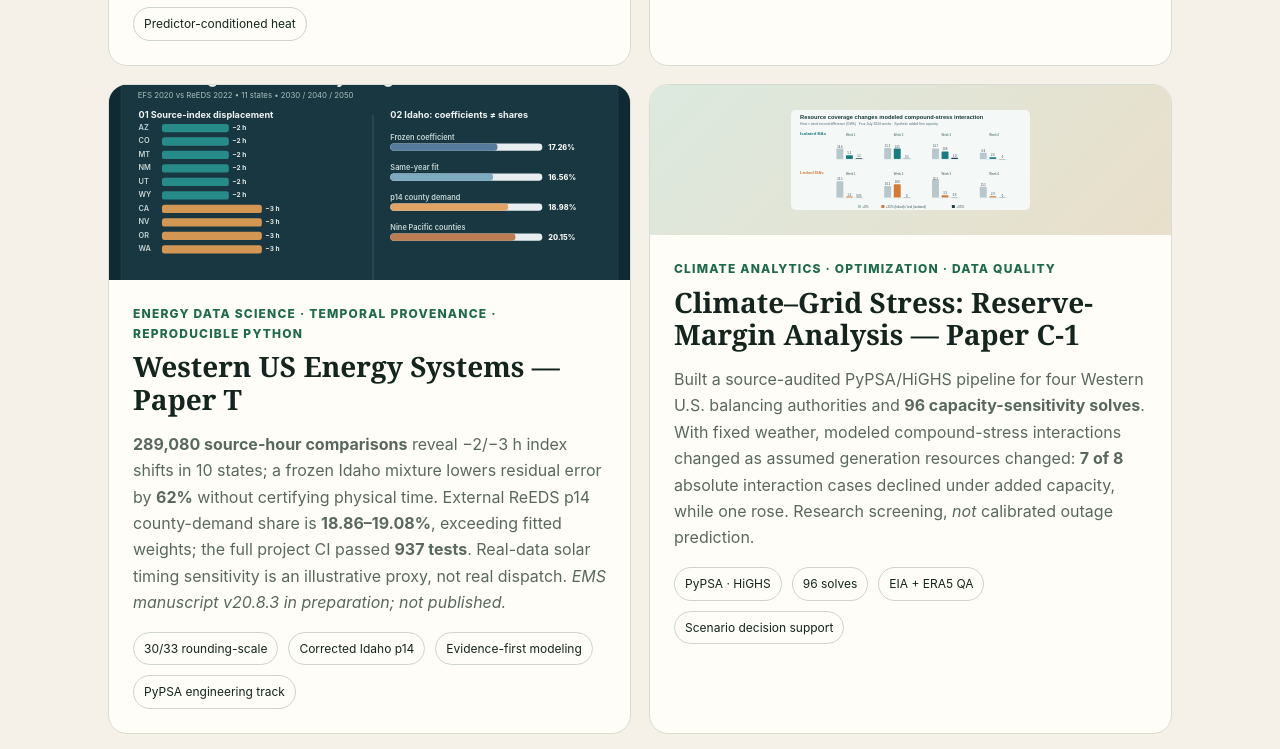
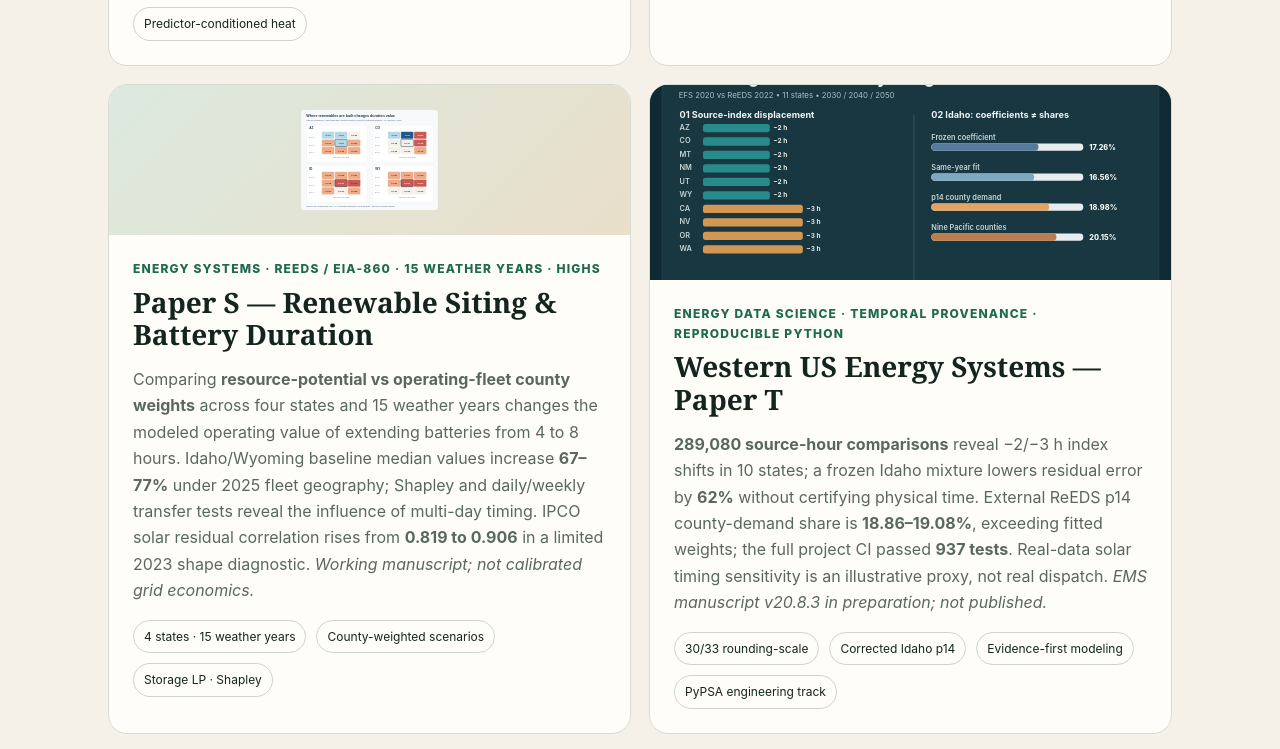
Before and after one commit to ys30/ys30.github.io, a plain HTML site: page index.html in a window 1280 px wide. Shown: the part 1637-2386 px from the top of the page. Drawn offline with Linux system fonts and the light colour scheme.

Commit message:
Portfolio: add dedicated Paper S research card to selected work

```diff
--- a/index.html
+++ b/index.html
@@ -4,6 +4,7 @@
 <main><section id="work"><div class="wrap"><div class="sectionhead"><div><div class="eyebrow">Selected work</div><h2>Environmental analytics built for decisions</h2></div><p>Selected case studies in climate risk, environmental exposure, public safety, spatial planning and carbon management.</p></div><div class="grid">
 <a class="cardlink" href="projects/western-us-weather-jax.html"><article class="card"><div class="visual"><b>JAX GPU Engineering + Weather Research v4.5.3</b></div><div class="cardbody"><div class="kicker">GPU systems · ERA5 · Regional temperature · Scientific ML</div><h3>Western US Weather JAX — Engineering &amp; Research</h3><p><strong>Engineering:</strong> real Tesla T4 training (33.29 s GPU vs 258.51 s single CPU reference), matched 3.191155 K test RMSE, and reproducible JAX pipelines. <strong>Research v4.5.3:</strong> 2×2 climatology-pathway experiment with 10 seeds × 4 targets (negative interaction in 39/40 full-year cases), plus forecast-time-defined heat diagnostics. <em>Atmospheric Research</em> manuscript in preparation; not yet published.</p><div class="tags"><span class="tag">Tesla T4 · GPU parity</span><span class="tag">10 seeds · factorial CNN</span><span class="tag">Predictor-conditioned heat</span></div></div></article></a>
 <a class="cardlink" href="projects/lut-to-pypsa.html"><article class="card"><div class="visual"><b>LUT demand → validated PyPSA inputs</b></div><div class="cardbody"><div class="kicker">Scenario translation · Python · PyPSA</div><h3>LUT-to-PyPSA: Engineering v1.0</h3><p>Five-continent 2020 LUT demand translated into 8,784-hour PyPSA/HiGHS dispatch, with six controlled synthetic timing scenarios and four passing CI workflows. Engineering v1.0 is CI-verified with synthetic dispatch. Private research v2.0 has verified CISO 2024–2025 observed load and generator-inventory audits (+6,895.8 MW OP nameplate); empirical dispatch remains unvalidated.</p><div class="tags"><span class="tag">LUT-DEMAND</span><span class="tag">5 continents</span><span class="tag">Data validation</span></div></div></article></a>
+<a class="cardlink" href="projects/energy-transition-analysis-pypsa.html#paper-s-heading"><article class="card"><div class="visual"><img src="assets/figures/paper-s-median-siting-effects.svg" loading="lazy" alt="Paper S: 36 county-siting and renewable design-point paired median effects on battery-duration value"></div><div class="cardbody"><div class="kicker">Energy systems · ReEDS / EIA-860 · 15 weather years · HiGHS</div><h3>Paper S — Renewable Siting &amp; Battery Duration</h3><p>Comparing <strong>resource-potential vs operating-fleet county weights</strong> across four states and 15 weather years changes the modeled operating value of extending batteries from 4 to 8 hours. Idaho/Wyoming baseline median values increase <strong>67–77%</strong> under 2025 fleet geography; Shapley and daily/weekly transfer tests reveal the influence of multi-day timing. IPCO solar residual correlation rises from <strong>0.819 to 0.906</strong> in a limited 2023 shape diagnostic. <em>Working manuscript; not calibrated grid economics.</em></p><div class="tags"><span class="tag">4 states · 15 weather years</span><span class="tag">County-weighted scenarios</span><span class="tag">Storage LP · Shapley</span></div></div></article></a>
 <a class="cardlink" href="projects/energy-transition-analysis-pypsa.html"><article class="card paper-t-home-card"><div class="visual"><img src="assets/figures/paper-t-industrial-provenance.svg" loading="lazy" alt="Industrial-style scientific chart of the Western US hourly demand alignment and Idaho validation"></div><div class="cardbody"><div class="kicker">Energy data science · Temporal provenance · Reproducible Python</div><h3>Western US Energy Systems — Paper T</h3><p><strong>289,080 source-hour comparisons</strong> reveal −2/−3 h index shifts in 10 states; a frozen Idaho mixture lowers residual error by <strong>62%</strong> without certifying physical time. External ReEDS p14 county-demand share is <strong>18.86–19.08%</strong>, exceeding fitted weights; the full project CI passed <strong>937 tests</strong>. Real-data solar timing sensitivity is an illustrative proxy, not real dispatch. <em>EMS manuscript v20.8.3 in preparation; not published.</em></p><div class="tags"><span class="tag">30/33 rounding-scale</span><span class="tag">Corrected Idaho p14</span><span class="tag">Evidence-first modeling</span><span class="tag">PyPSA engineering track</span></div></div></article></a>
 <a class="cardlink" href="projects/climate-grid-resilience-pypsa.html"><article class="card"><div class="visual"><img src="assets/figures/paper-c1-capacity-interaction.svg" loading="lazy" alt="Table 3 derived chart comparing heat–wind interaction across four weeks, two network settings and three capacity levels"></div><div class="cardbody"><div class="kicker">Climate analytics · Optimization · Data quality</div><h3>Climate–Grid Stress: Reserve-Margin Analysis — Paper C-1</h3><p>Built a source-audited PyPSA/HiGHS pipeline for four Western U.S. balancing authorities and <strong>96 capacity-sensitivity solves</strong>. With fixed weather, modeled compound-stress interactions changed as assumed generation resources changed: <strong>7 of 8</strong> absolute interaction cases declined under added capacity, while one rose. Research screening, <em>not</em> calibrated outage prediction.</p><div class="tags"><span class="tag">PyPSA · HiGHS</span><span class="tag">96 solves</span><span class="tag">EIA + ERA5 QA</span><span class="tag">Scenario decision support</span></div></div></article></a>
 <a class="cardlink" href="projects/rccdas-climate-risk-platform.html"><article class="card"><div class="visual"><b>Climate risk → decisions</b></div><div class="cardbody"><div class="kicker">Climate analytics · Decision support · R Shiny</div><h3>Climate Risk &amp; Adaptation Platform</h3><p>Live R Shiny platform connecting six-GCM climate outlooks with damage channels, regional economic impacts, uncertainty, robustness and adaptation analysis through 2050.</p><div class="tags"><span class="tag">6 GCMs</span><span class="tag">R Shiny</span><span class="tag">Uncertainty</span></div></div></article></a>
```
